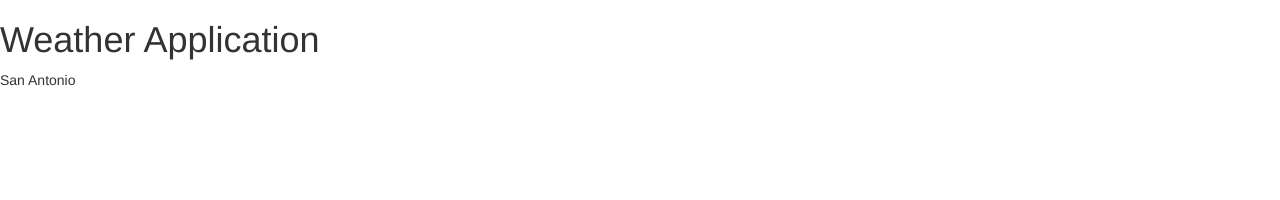
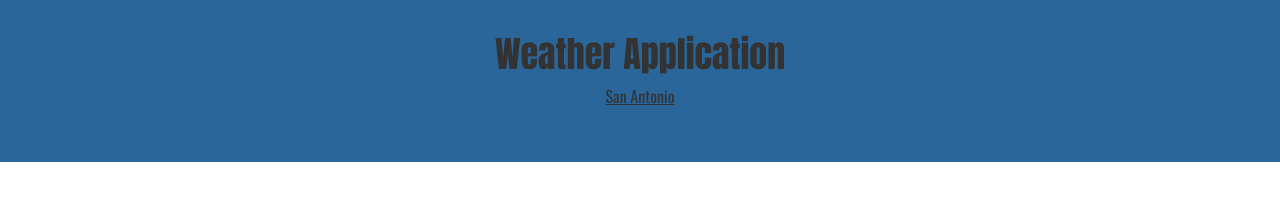
Before and after one commit to acano0824/sequoia-web-exercises, a plain HTML site: page weather-map.html in a window 1280 px wide. Drawn offline with nearby package versions, Linux system fonts and the light colour scheme; no server answers.

Commit message:
added small styling

```diff
--- a/weather-map.html
+++ b/weather-map.html
@@ -6,19 +6,43 @@
           content="width=device-width, user-scalable=no, initial-scale=1.0, maximum-scale=1.0, minimum-scale=1.0">
     <meta http-equiv="X-UA-Compatible" content="ie=edge">
     <link rel="stylesheet" href="css/bootstrap.css">
+    <link href="https://fonts.googleapis.com/css?family=Oswald|Anton" rel="stylesheet">
     <title>Document</title>
 </head>
 <body>
 
 <style>
 
+    h1 {
+        text-align: center;
+        font-family: 'Anton', sans-serif;
+    }
 
+    p {
+        font-family: 'Oswald', sans-serif;
+        font-size: 16px;
+    }
+
+    .city {
+        text-align: center;
+        text-decoration: underline;
+    }
+
+    #centerText {
+        text-align: center;
+    }
+    .panel-body {
+        background-color: #2b669a;
+    }
 
 </style>
 
-<h1>Weather Application</h1>
 
-<div>San Antonio</div>
+<div class="panel-body">
+
+    <h1>Weather Application</h1>
+
+        <p class="city">San Antonio</p>
 
 <div class="panel-body" id="weatherData"></div>
 
@@ -60,15 +84,14 @@
 
          data.list.forEach(function (forecast) {
 
-             weatherHTML += "<section>";
-             weatherHTML += "<p>" + forecast.temp.max + "/" + forecast.temp.min + "</p>";
+             weatherHTML += "<div id='centerText' class='col-xs-4 col-sm-4 col-md-4'>";
+             weatherHTML += "<p style='font-size: 200%'>" + Math.round(forecast.temp.max) + "&deg;" + "/" + Math.round(forecast.temp.min) + "&deg;" + "</p>";
              weatherHTML += "<img src='http://openweathermap.org/img/w/" + forecast.weather[0].icon + ".png'>";
              weatherHTML += "<p>" + forecast.weather[0].main + ": " + forecast.weather[0].description + "</p>";
              weatherHTML += "<p> Humidity: " + forecast.humidity + "</p>";
              weatherHTML += "<p> Wind: " + forecast.speed + "</p>";
              weatherHTML += "<p> Pressure: " + forecast.pressure + "</p>";
-
-             weatherHTML += "</section>";
+             weatherHTML += "</div>";
          });
 
          $("#weatherData").html(weatherHTML);
```
